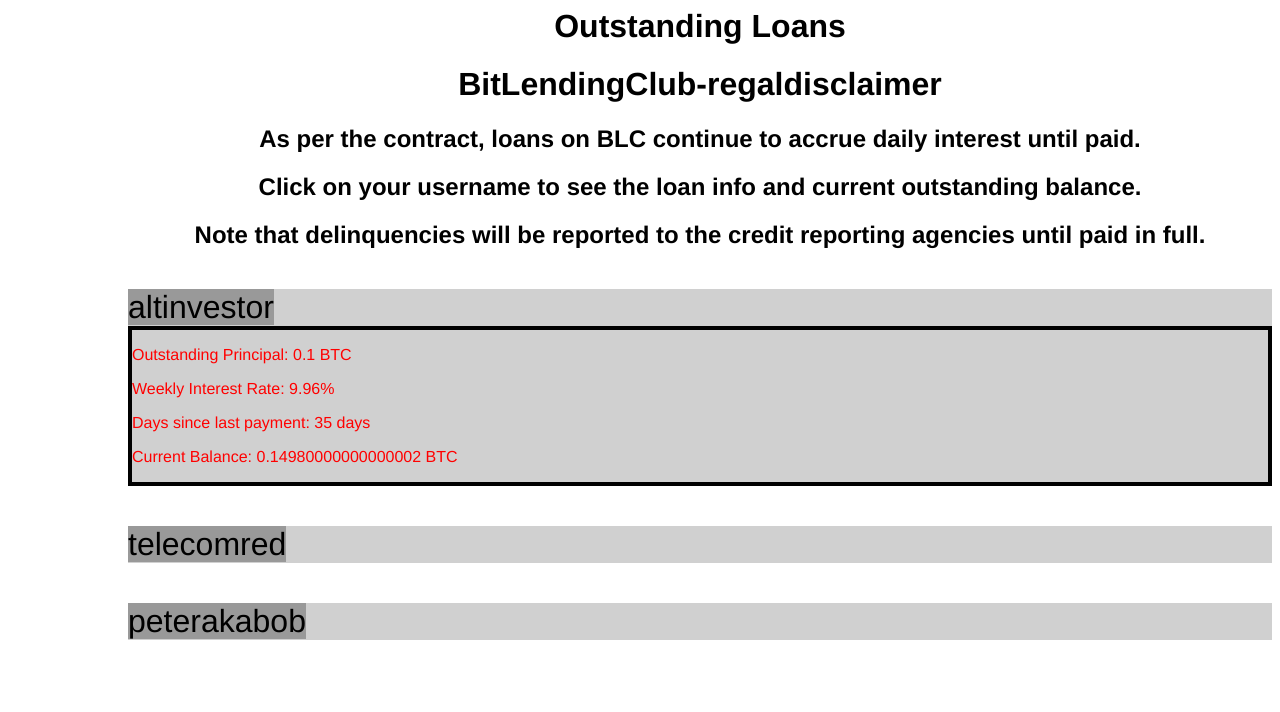
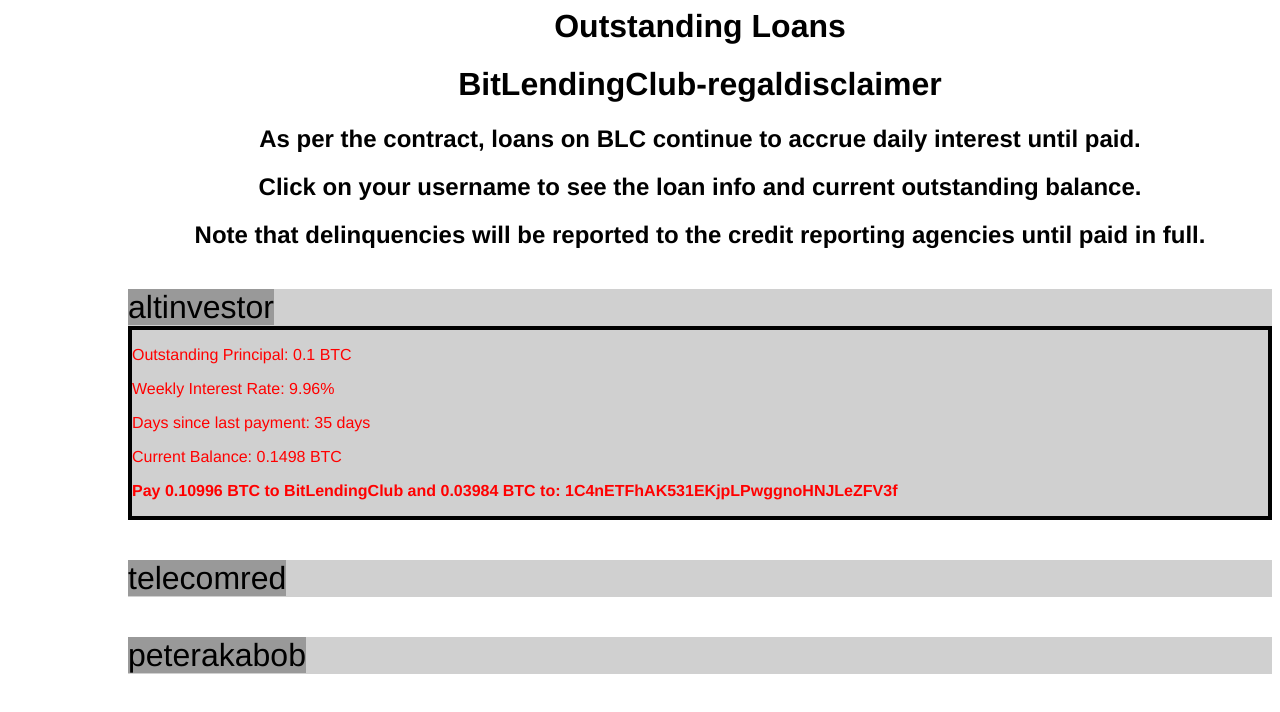
Before and after one commit to regaldisclaimer/financial, a plain HTML site: page index.html in a window 1280 px wide. Both pictures are taken after a click on the element "altinvestor". Drawn offline with nearby package versions, Linux system fonts and the light colour scheme.

Commit message:
add payment address

```diff
--- a/index.html
+++ b/index.html
@@ -59,9 +59,9 @@
 		<script>
 
 			var loanInfo = {};
-			loanInfo.altinvestor = [0.1, 9.96, 1436936340000];
-			loanInfo.telecomred = [0.03370388, 6, 1438923540000];
-			loanInfo.peterakabob = [0.0323, 12.26, 1438837140000];
+			loanInfo.altinvestor = [0.1, 9.96, 1436936340000, 0.10996, '1C4nETFhAK531EKjpLPwggnoHNJLeZFV3f'];
+			loanInfo.telecomred = [0.03370388, 6, 1438923540000, 0.03572611, '13rT8YM1BqRLwkYw3QFZ9KW3hzJX1Uaw6S'];
+			loanInfo.peterakabob = [0.0323, 12.26, 1438837140000, 0.03625998, '1KUrgKa22Vsugyi8sa23Uy8gjVzJM57Fat'];
 
 			function calculate (name) {
 				//loan info
@@ -70,6 +70,8 @@
 				var principal = thisLoan[0];
 				var weeklyIntRate = thisLoan[1];
 				var startTime = thisLoan[2];
+				var bitBalance = thisLoan[3];
+				var address = thisLoan[4];
 				console.log(startTime);
 				var dailyIntAmount = (principal * weeklyIntRate * 0.01)/7;
 
@@ -78,11 +80,13 @@
 				var timeLapsed = Math.ceil((currentTime-startTime)/86400000);
 				console.log(timeLapsed);
 				var currentBalance = principal + (timeLapsed*dailyIntAmount);
+				currentBalance = (Math.floor(currentBalance*100000000)/100000000);
 
 				var printOut = '<div class="calcs"><p>Outstanding Principal: '+principal+' BTC</p>'+
 				'<p>Weekly Interest Rate: '+weeklyIntRate+'%</p>'+
 				'<p>Days since last payment: '+timeLapsed +' days</p>'+
-				'<p>Current Balance: '+currentBalance+' BTC</p></div>';
+				'<p>Current Balance: '+currentBalance+' BTC</p>'+
+				'<p><b>Pay '+bitBalance+' BTC to BitLendingClub and '+(Math.ceil((currentBalance*100000000-bitBalance*100000000))/100000000)+' BTC to: '+address+'</p></b></div>';
 
 				$(document).ready(function() {
 					$('#'+name).append(printOut);
```
